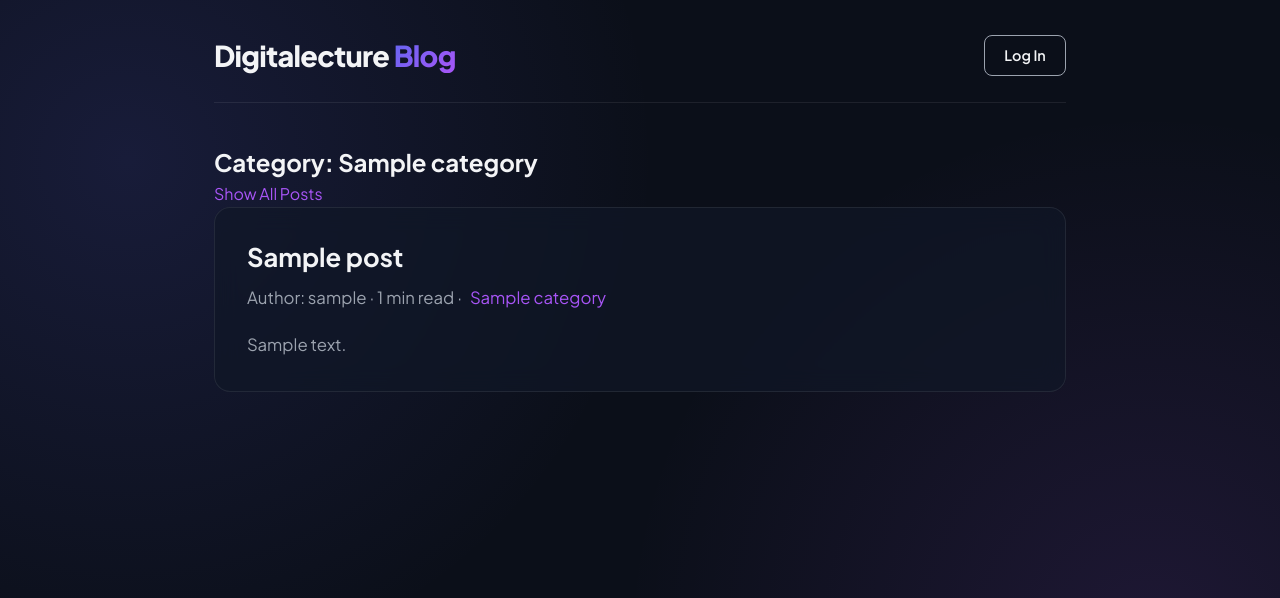
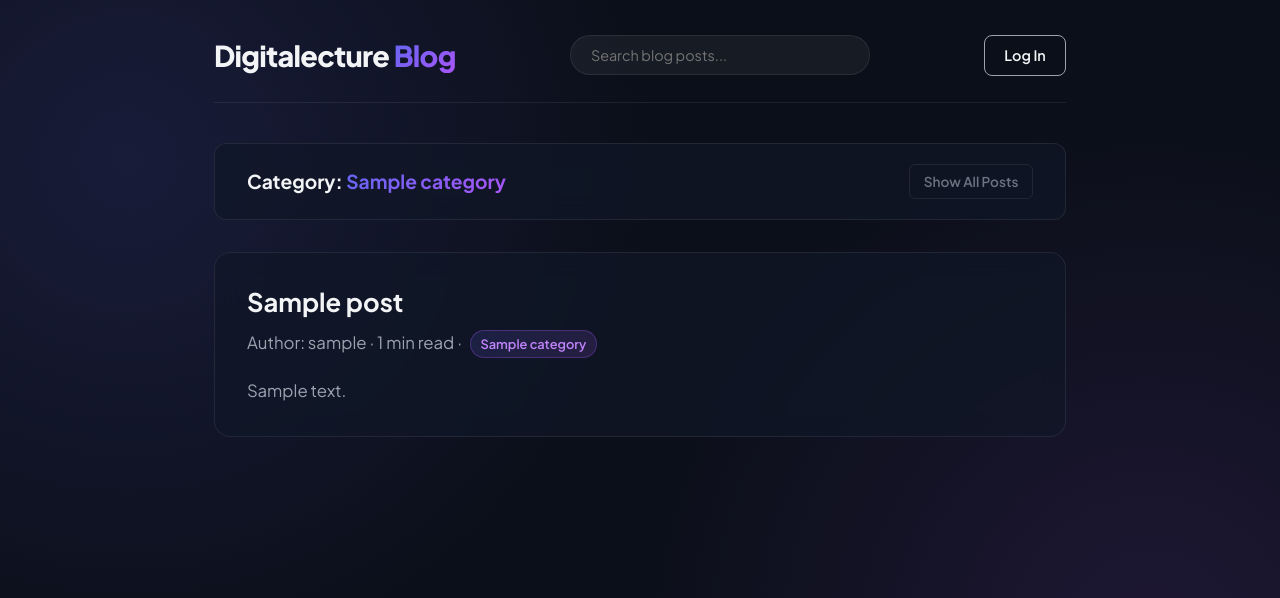
Before and after one commit to HexagenzZ/framework_programming_project, a Django app: a page that uses django/project6/templates/base.html in a window 1280 px wide. Shown: the top 598 px of the page. Run offline with Django 5.2, Linux system fonts and the light colour scheme; tables that the repository leaves empty hold one stand-in row (values such as "Sample post").

Commit message:
feat(project6): add Live Search Autocomplete JSON endpoint, frontend JS search bar, and tests

```diff
--- a/django/project6/blog/urls.py
+++ b/django/project6/blog/urls.py
@@ -1,10 +1,11 @@
 from django.urls import path
 
-from .views import add_comment, category_posts, post_detail, post_list
+from .views import add_comment, category_posts, post_detail, post_list, search_autocomplete
 
 urlpatterns = [
     path("post/<int:pk>/comment/", add_comment, name="add_comment"),
     path("post/<int:pk>/", post_detail, name="post_detail"),
     path("category/<slug:slug>/", category_posts, name="category_posts"),
+    path("search/autocomplete/", search_autocomplete, name="search_autocomplete"),
     path("", post_list, name="home"),
 ]
--- a/django/project6/blog/views.py
+++ b/django/project6/blog/views.py
@@ -46,3 +46,17 @@
         }, status=201)
 
     return JsonResponse({"error": "Invalid request method."}, status=405)
+
+
+def search_autocomplete(request):
+    query = request.GET.get("q", "").strip()
+    results = []
+    if query:
+        posts = Post.objects.filter(title__icontains=query)[:5]
+        for post in posts:
+            results.append({
+                "id": post.id,
+                "title": post.title,
+                "url": post.get_absolute_url()
+            })
+    return JsonResponse({"results": results})
--- a/django/project6/static/css/base.css
+++ b/django/project6/static/css/base.css
@@ -340,3 +340,130 @@
   color: var(--text-muted);
   border-top: 1px solid var(--card-border);
 }
+
+/* Search Autocomplete Styling */
+.search-container {
+  position: relative;
+  width: 300px;
+}
+
+#search-input {
+  width: 100%;
+  padding: 0.6rem 1.25rem;
+  border-radius: 9999px;
+  background: rgba(255, 255, 255, 0.05);
+  border: 1px solid var(--card-border);
+  color: var(--text-primary);
+  font-family: inherit;
+  font-size: 0.9rem;
+  outline: none;
+  transition: all 0.25s ease;
+}
+
+#search-input:focus {
+  background: rgba(255, 255, 255, 0.08);
+  border-color: var(--accent-color);
+  box-shadow: 0 0 0 3px rgba(168, 85, 247, 0.2);
+}
+
+.search-dropdown {
+  position: absolute;
+  top: calc(100% + 8px);
+  left: 0;
+  width: 100%;
+  background: #0f172a;
+  border: 1px solid var(--card-border);
+  border-radius: 12px;
+  box-shadow: 0 10px 25px -5px rgba(0, 0, 0, 0.5);
+  z-index: 100;
+  display: none;
+  overflow: hidden;
+  backdrop-filter: blur(12px);
+}
+
+.search-result-item {
+  display: block;
+  padding: 0.75rem 1.25rem;
+  border-bottom: 1px solid rgba(255, 255, 255, 0.05);
+  color: var(--text-secondary);
+  font-size: 0.9rem;
+  transition: background 0.2s ease, color 0.2s ease;
+}
+
+.search-result-item:last-child {
+  border-bottom: none;
+}
+
+.search-result-item:hover {
+  background: rgba(255, 255, 255, 0.05);
+  color: var(--text-primary);
+}
+
+.search-no-results, .search-no-results:hover {
+  padding: 0.75rem 1.25rem;
+  color: var(--text-muted);
+  font-size: 0.9rem;
+  font-style: italic;
+}
+
+/* Category Badge Styling */
+.category-badge {
+  background: linear-gradient(135deg, rgba(99, 102, 241, 0.15), rgba(168, 85, 247, 0.15));
+  border: 1px solid rgba(168, 85, 247, 0.3);
+  color: #c084fc;
+  padding: 0.15rem 0.6rem;
+  border-radius: 9999px;
+  font-size: 0.8rem;
+  font-weight: 600;
+  transition: all 0.2s ease;
+}
+
+.category-badge:hover {
+  background: var(--primary-gradient);
+  color: #fff;
+  border-color: transparent;
+  box-shadow: 0 2px 8px rgba(168, 85, 247, 0.4);
+  transform: translateY(-0.5px);
+}
+
+/* Filter Header Styling */
+.filter-header {
+  background: var(--container-bg);
+  backdrop-filter: blur(12px);
+  border: 1px solid var(--card-border);
+  border-radius: 12px;
+  padding: 1.25rem 2rem;
+  margin-bottom: 2rem;
+  display: flex;
+  justify-content: space-between;
+  align-items: center;
+  flex-wrap: wrap;
+  gap: 1rem;
+}
+
+.filter-header h2 {
+  font-size: 1.2rem;
+  font-weight: 700;
+}
+
+.filter-category-name {
+  background: var(--primary-gradient);
+  -webkit-background-clip: text;
+  -webkit-text-fill-color: transparent;
+}
+
+.clear-filter {
+  font-size: 0.85rem;
+  font-weight: 600;
+  color: var(--text-muted);
+  border: 1px solid var(--card-border);
+  padding: 0.35rem 0.85rem;
+  border-radius: 6px;
+  transition: all 0.2s ease;
+}
+
+.clear-filter:hover {
+  background: var(--hover-bg);
+  color: var(--text-primary);
+  border-color: var(--text-primary);
+}
--- a/django/project6/templates/base.html
+++ b/django/project6/templates/base.html
@@ -18,6 +18,12 @@
     <header class="main-header">
       <div class="header-content">
         <h1 class="logo"><a href="{% url 'home' %}">Digitalecture <span class="logo-accent">Blog</span></a></h1>
+
+        <div class="search-container">
+          <input type="text" id="search-input" placeholder="Search blog posts..." autocomplete="off">
+          <div id="search-results-dropdown" class="search-dropdown"></div>
+        </div>
+
         <div class="header-meta">
           {% if user.is_authenticated %}
             <span class="user-badge">Hi, <strong>{{ user.username }}</strong></span>
@@ -48,6 +54,52 @@
       const progressPercent = scrollHeight > 0 ? (scrollTop / scrollHeight) * 100 : 0;
       scrollProgress.style.width = progressPercent + "%";
     });
+
+    // Search Autocomplete Logic
+    const searchInput = document.getElementById("search-input");
+    const searchResultsDropdown = document.getElementById("search-results-dropdown");
+
+    if (searchInput && searchResultsDropdown) {
+      searchInput.addEventListener("input", function() {
+        const query = searchInput.value.trim();
+        if (query.length < 2) {
+          searchResultsDropdown.style.display = "none";
+          searchResultsDropdown.innerHTML = "";
+          return;
+        }
+
+        fetch(`/search/autocomplete/?q=${encodeURIComponent(query)}`)
+          .then(response => {
+            if (!response.ok) {
+              throw new Error("Search failed");
+            }
+            return response.json();
+          })
+          .then(data => {
+            if (data.results && data.results.length > 0) {
+              searchResultsDropdown.innerHTML = data.results.map(post => `
+                <a href="${post.url}" class="search-result-item">
+                  <span class="search-result-title">${post.title}</span>
+                </a>
+              `).join('');
+              searchResultsDropdown.style.display = "block";
+            } else {
+              searchResultsDropdown.innerHTML = '<div class="search-no-results">No posts found</div>';
+              searchResultsDropdown.style.display = "block";
+            }
+          })
+          .catch(err => {
+            console.error("Autocomplete error:", err);
+          });
+      });
+
+      // Hide dropdown on click outside
+      document.addEventListener("click", function(event) {
+        if (!searchInput.contains(event.target) && !searchResultsDropdown.contains(event.target)) {
+          searchResultsDropdown.style.display = "none";
+        }
+      });
+    }
   </script>
 </body>
 </html>
```
Also changed, not shown: django/project6/blog/tests.py (+32 -0 lines).
